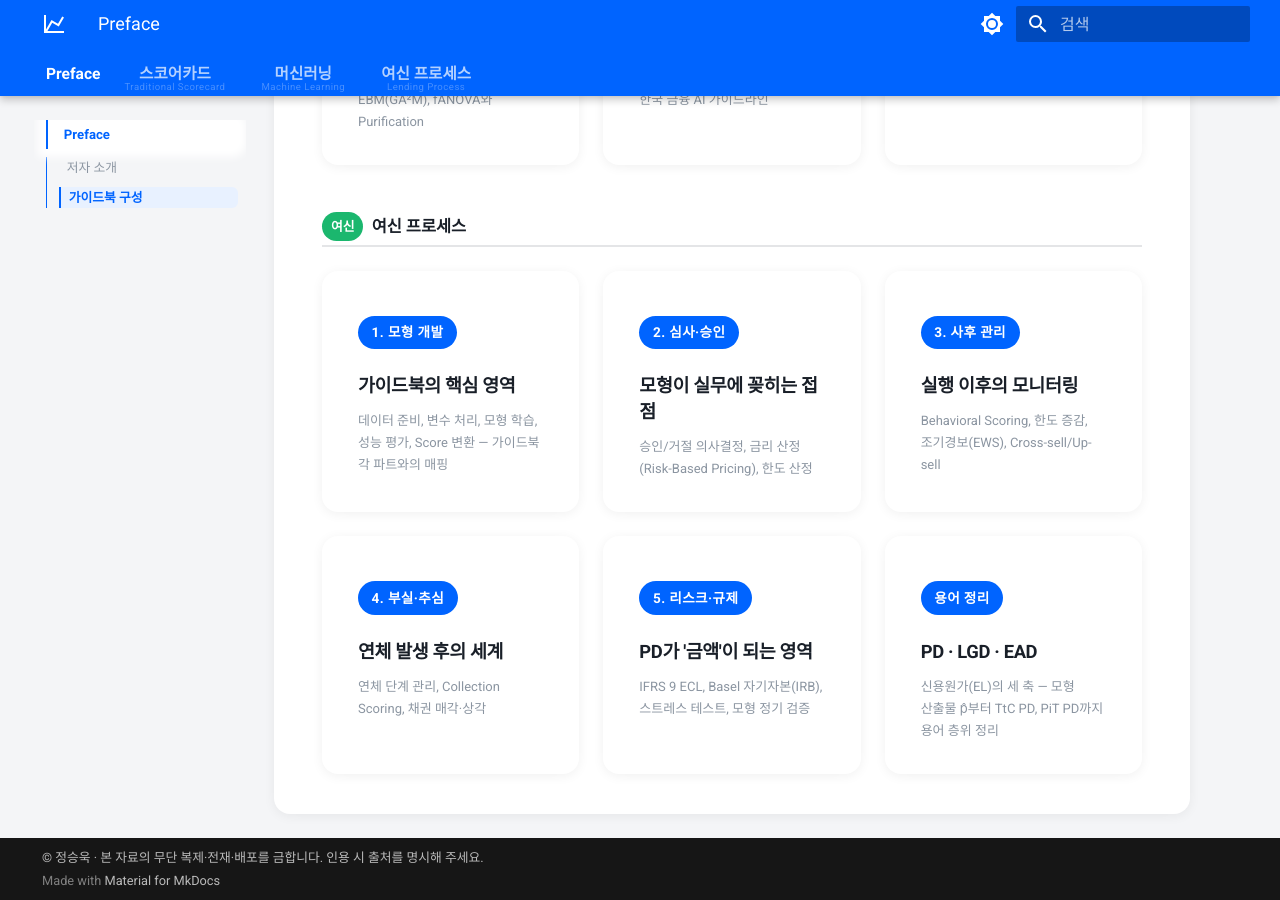
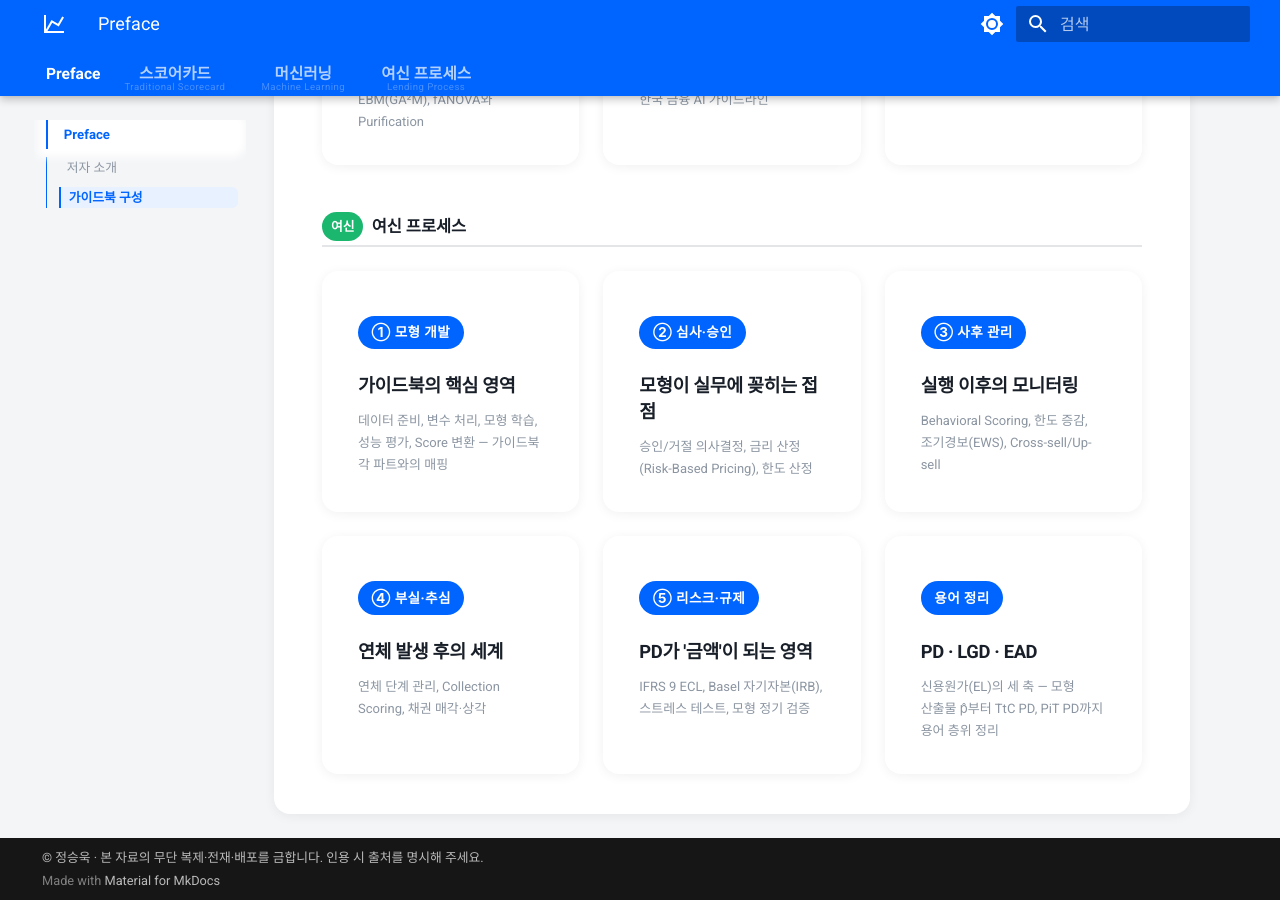
Before and after one commit to aigoldpig/credit-scoring-guidebook, an MkDocs documentation site: the page built from docs/index.md, in a window 1280 px wide and 900 px high, scrolled down 2192 px. Built offline with MkDocs 1.6.1 and Material for MkDocs 9.7.7, drawn with Linux system fonts in a browser that asks for light colours.

Commit message:
feat: Google Analytics 4 추가 및 index 카드 번호 원문자 통일
- mkdocs.yml에 GA4 측정 ID(G-96X98SWYML) 설정 추가
- docs/index.md 여신 프로세스 카드 번호를 ①~⑤ 원문자로 통일

Co-Authored-By: Claude Opus 4.6 (1M context) <noreply@anthropic.com>

```diff
--- a/docs/index.md
+++ b/docs/index.md
@@ -130,31 +130,31 @@ CB정보와 대안정보 기반의 신용평가모형 개발을 진행하고 있
 </div>
 
 <div class="card card--lending" markdown>
-<span class="card-part">1. 모형 개발</span>
+<span class="card-part">① 모형 개발</span>
 <div class="card-title"><a href="lending_process/model-development/">가이드북의 핵심 영역</a></div>
 <div class="card-desc">데이터 준비, 변수 처리, 모형 학습, 성능 평가, Score 변환 — 가이드북 각 파트와의 매핑</div>
 </div>
 
 <div class="card card--lending" markdown>
-<span class="card-part">2. 심사·승인</span>
+<span class="card-part">② 심사·승인</span>
 <div class="card-title"><a href="lending_process/underwriting/">모형이 실무에 꽂히는 접점</a></div>
 <div class="card-desc">승인/거절 의사결정, 금리 산정(Risk-Based Pricing), 한도 산정</div>
 </div>
 
 <div class="card card--lending" markdown>
-<span class="card-part">3. 사후 관리</span>
+<span class="card-part">③ 사후 관리</span>
 <div class="card-title"><a href="lending_process/portfolio-mgmt/">실행 이후의 모니터링</a></div>
 <div class="card-desc">Behavioral Scoring, 한도 증감, 조기경보(EWS), Cross-sell/Up-sell</div>
 </div>
 
 <div class="card card--lending" markdown>
-<span class="card-part">4. 부실·추심</span>
+<span class="card-part">④ 부실·추심</span>
 <div class="card-title"><a href="lending_process/collection/">연체 발생 후의 세계</a></div>
 <div class="card-desc">연체 단계 관리, Collection Scoring, 채권 매각·상각</div>
 </div>
 
 <div class="card card--lending" markdown>
-<span class="card-part">5. 리스크·규제</span>
+<span class="card-part">⑤ 리스크·규제</span>
 <div class="card-title"><a href="lending_process/risk-regulation/">PD가 '금액'이 되는 영역</a></div>
 <div class="card-desc">IFRS 9 ECL, Basel 자기자본(IRB), 스트레스 테스트, 모형 정기 검증</div>
 </div>
--- a/mkdocs.yml
+++ b/mkdocs.yml
@@ -209,4 +209,9 @@ extra_javascript:
 extra_css:
   - stylesheets/extra.css
 
+extra:
+  analytics:
+    provider: google
+    property: G-96X98SWYML
+
 copyright: "© 정승욱 · 본 자료의 무단 복제·전재·배포를 금합니다. 인용 시 출처를 명시해 주세요."
```
